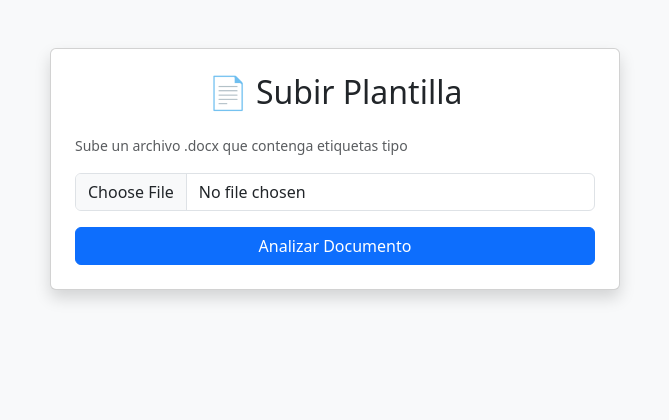
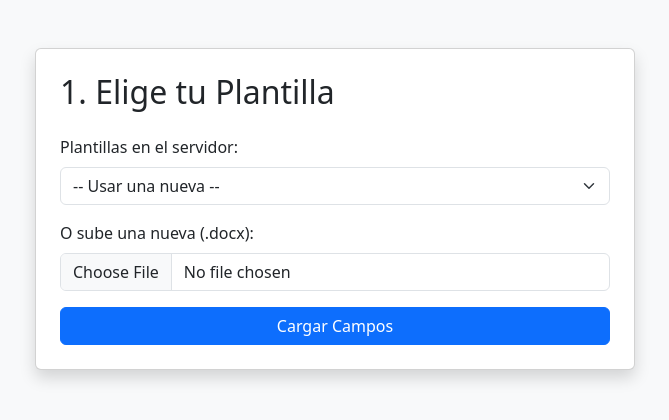
Before and after one commit to josueramirez2-byte/generador-documentos, a Flask app: page / in a window 1280 px wide. Shown: the top 420 px of the page, without its empty margins (305-974 px from the left). Run offline with Flask 3, Linux system fonts and the light colour scheme.

Commit message:
Update subir.html

```diff
--- a/templates/subir.html
+++ b/templates/subir.html
@@ -2,26 +2,28 @@
 <html lang="es">
 <head>
     <meta charset="UTF-8">
-    <meta name="viewport" content="width=device-width, initial-scale=1.0">
-    <title>Generador Word - Subir</title>
+    <title>Generador - Inicio</title>
     <link href="https://cdn.jsdelivr.net/npm/bootstrap@5.3.0/dist/css/bootstrap.min.css" rel="stylesheet">
 </head>
-<body class="bg-light">
-    <div class="container mt-5">
-        <div class="row justify-content-center">
-            <div class="col-md-6 card shadow p-4">
-                <h2 class="text-center mb-4">📄 Subir Plantilla</h2>
-                <p class="text-muted small">Sube un archivo .docx que contenga etiquetas tipo <code>{{ campo }}</code></p>
-                <form action="/analizar_plantilla" method="post" enctype="multipart/form-data">
-                    <div class="mb-3">
-                        <input type="file" name="archivo" class="form-control" accept=".docx" required>
-                    </div>
-                    <div class="d-grid">
-                        <button type="submit" class="btn btn-primary">Analizar Documento</button>
-                    </div>
-                </form>
+<body class="bg-light p-5">
+    <div class="container card shadow p-4" style="max-width: 600px;">
+        <h2 class="mb-4">1. Elige tu Plantilla</h2>
+        <form action="/analizar_plantilla" method="post" enctype="multipart/form-data">
+            <div class="mb-3">
+                <label class="form-label">Plantillas en el servidor:</label>
+                <select name="plantilla_existente" class="form-select">
+                    <option value="">-- Usar una nueva --</option>
+                    {% for p in plantillas %}
+                    <option value="{{ p }}">{{ p }}</option>
+                    {% endfor %}
+                </select>
             </div>
-        </div>
+            <div class="mb-3">
+                <label class="form-label">O sube una nueva (.docx):</label>
+                <input type="file" name="archivo" class="form-control" accept=".docx">
+            </div>
+            <button type="submit" class="btn btn-primary w-100">Cargar Campos</button>
+        </form>
     </div>
 </body>
 </html>
```
